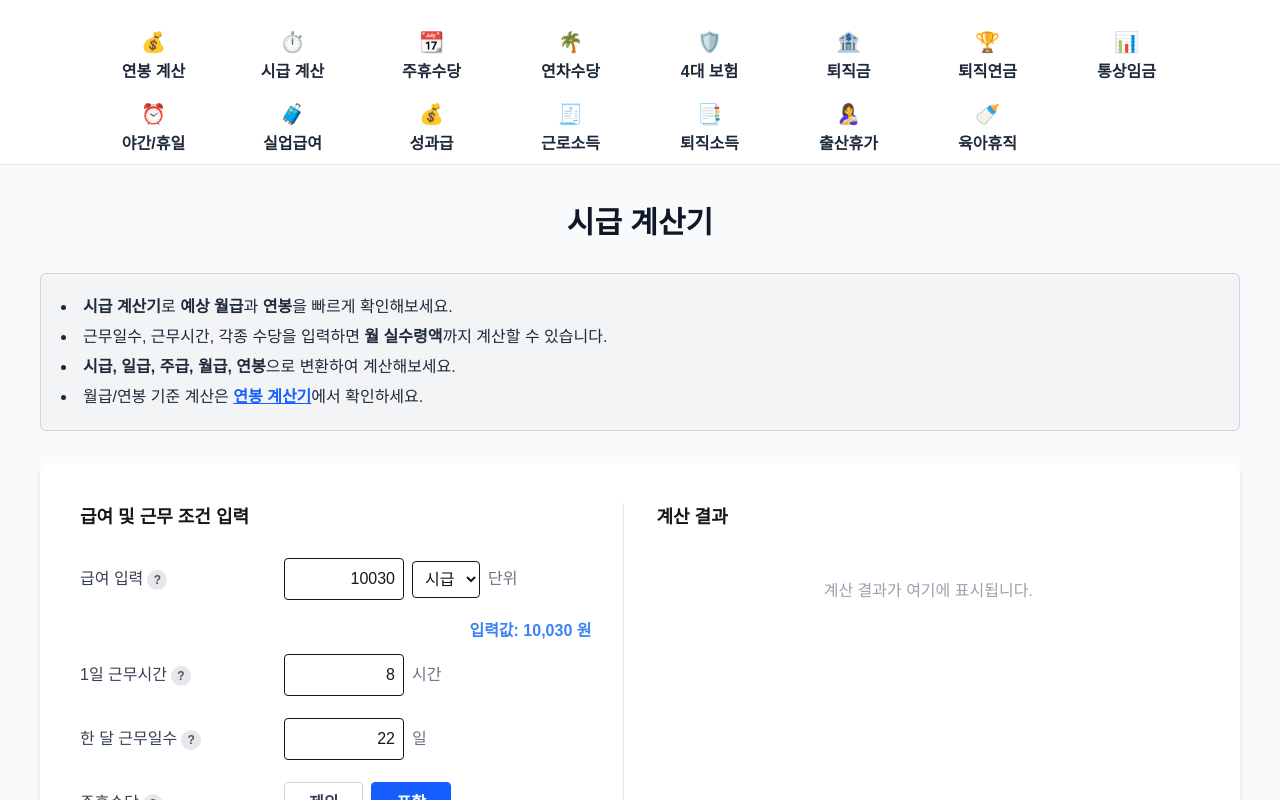
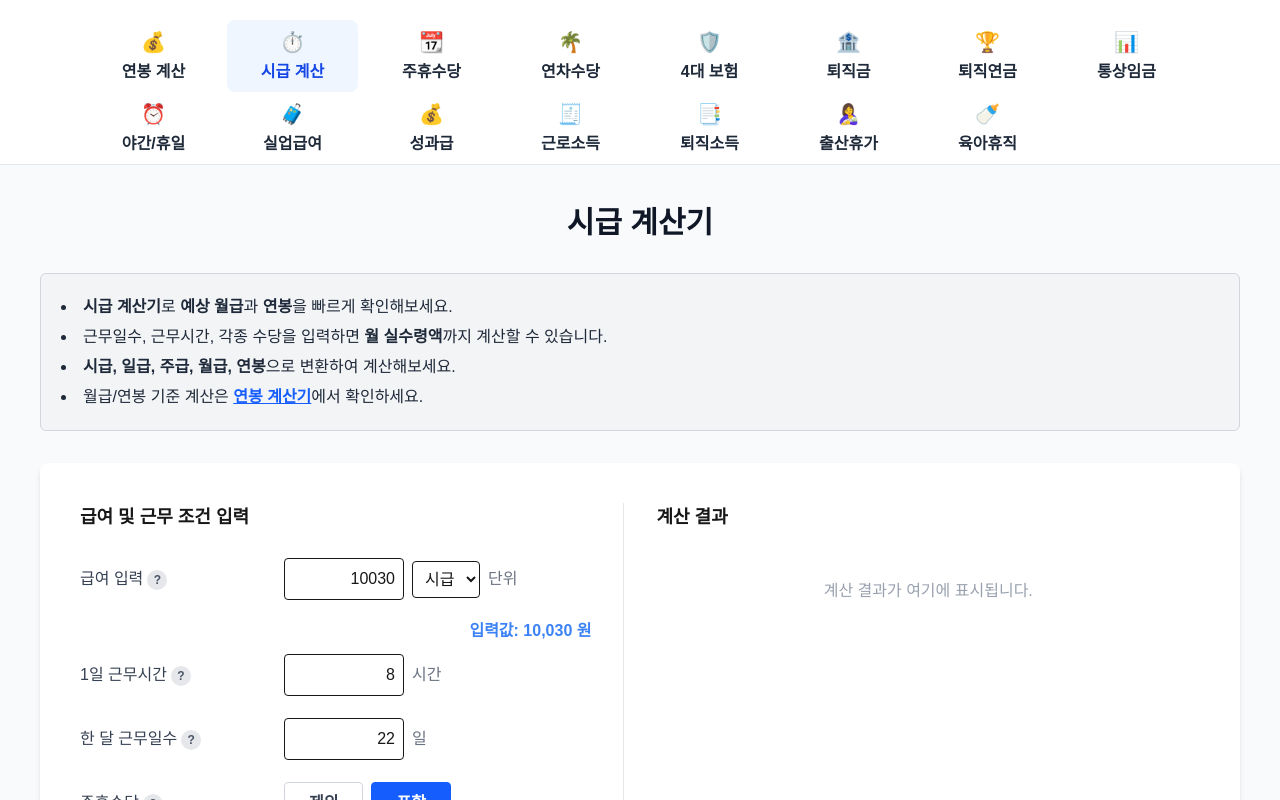
Before and after one commit to Jeonghaemo/workercalculator, a Next.js app: page /hourly in a window 1280 px wide. Shown: the top 800 px of the page. Built offline with nearby package versions, Linux system fonts and the light colour scheme.

Commit message:
네비바변경

```diff
--- a/src/app/components/MobileToolbar.jsx
+++ b/src/app/components/MobileToolbar.jsx
@@ -1,4 +1,5 @@
 import Link from "next/link";
+import { usePathname } from "next/navigation";
 
 const mainTools = [
   { href: "/salary", icon: "💰", label: "연봉" },
@@ -19,20 +20,32 @@ const mainTools = [
 ];
 
 export default function MobileToolbar() {
+  const pathname = usePathname();
+
   return (
     <nav className="fixed bottom-0 left-0 right-0 z-50 bg-white border-t border-gray-200 shadow-lg py-1 lg:hidden">
       <div className="overflow-x-auto">
         <div className="flex flex-nowrap gap-1 px-2 whitespace-nowrap">
-          {mainTools.map((tool) => (
-            <Link
-              key={tool.href}
-              href={tool.href}
-              className="flex flex-col items-center justify-center min-w-[64px] px-2 py-1 text-gray-600 hover:text-blue-600 transition"
-            >
-              <span className="text-xl">{tool.icon}</span>
-              <span className="text-xs font-bold">{tool.label}</span>
-            </Link>
-          ))}
+          {mainTools.map((tool) => {
+            // 현재 활성화 여부
+            const isActive = pathname === tool.href;
+            return (
+              <Link
+                key={tool.href}
+                href={tool.href}
+                className={
+                  "flex flex-col items-center justify-center min-w-[64px] px-2 py-1 transition " +
+                  (isActive
+                    ? "text-blue-600 font-bold"
+                    : "text-gray-600 hover:text-blue-600")
+                }
+                aria-current={isActive ? "page" : undefined}
+              >
+                <span className={`text-xl ${isActive ? "scale-110" : ""}`}>{tool.icon}</span>
+                <span className={`text-xs font-bold ${isActive ? "" : ""}`}>{tool.label}</span>
+              </Link>
+            );
+          })}
         </div>
       </div>
     </nav>
--- a/src/app/components/Navbar.jsx
+++ b/src/app/components/Navbar.jsx
@@ -1,4 +1,6 @@
+"use client";
 import Link from "next/link";
+import { usePathname } from "next/navigation"; // 꼭 필요!
 
 const pages = [
   { href: "/salary", title: "연봉 계산", icon: "💰" },
@@ -18,64 +20,71 @@ const pages = [
   { href: "/parental-leave", title: "육아휴직", icon: "🍼" },
 ];
 
-// PC 버전: 2줄 네비게이션 (lg 이상에서만 보임)
+// PC 버전
 export function NavbarDesktop() {
+  const pathname = usePathname();
   return (
     <nav className="hidden lg:block w-full bg-white border-b border-gray-200 py-0">
       <div className="max-w-6xl mx-auto px-6">
         <div className="grid grid-cols-8 gap-y-0 gap-x-2">
-          {pages.map((page) => (
+          {pages.map((page) => {
+            const isActive = pathname === page.href;
+            return (
               <Link
                 key={page.href}
                 href={page.href}
-              className="
-                flex flex-col items-center justify-center
-                py-2 rounded-lg hover:bg-blue-50 transition
-                group
-              "
+                className={`flex flex-col items-center justify-center py-2 rounded-lg transition group
+                  ${isActive ? "bg-blue-50" : "hover:bg-blue-50"}`}
+                aria-current={isActive ? "page" : undefined}
               >
-              <span className="text-xl mb-1">{page.icon}</span>
-              <span className="text-base font-bold text-gray-800 group-hover:text-blue-700">
+                <span className={`text-xl mb-1 transition ${isActive ? "text-blue-700" : "text-gray-700"}`}>
+                  {page.icon}
+                </span>
+                <span className={`text-base font-bold transition ${isActive ? "text-blue-700" : "text-gray-800 group-hover:text-blue-700"}`}>
                   {page.title}
                 </span>
               </Link>
-          ))}
+            );
+          })}
         </div>
       </div>
     </nav>
   );
 }
 
-// 모바일 버전: 가로 스크롤 네비게이션 (lg 미만에서만 보임)
+// 모바일 버전
 export function NavbarMobile() {
+  const pathname = usePathname();
   return (
     <nav className="block lg:hidden w-full bg-white border-b border-gray-200 py-2">
       <div className="overflow-x-auto scrollbar-hide">
         <div className="flex flex-nowrap gap-2 px-2 whitespace-nowrap">
-          {pages.map((page) => (
+          {pages.map((page) => {
+            const isActive = pathname === page.href;
+            return (
               <Link
                 key={page.href}
                 href={page.href}
-              className="
-                flex flex-col items-center justify-center
-                min-w-[72px] px-2 py-1 rounded-lg
-                hover:bg-blue-50 transition
-                group
-              "
+                className={`flex flex-col items-center justify-center min-w-[72px] px-2 py-1 rounded-lg transition group
+                  ${isActive ? "bg-blue-50" : "hover:bg-blue-50"}`}
+                aria-current={isActive ? "page" : undefined}
               >
-              <span className="text-lg mb-0.5">{page.icon}</span>
-              <span className="text-xs font-bold text-gray-800 group-hover:text-blue-700">
+                <span className={`text-lg mb-0.5 transition ${isActive ? "text-blue-700" : "text-gray-700"}`}>
+                  {page.icon}
+                </span>
+                <span className={`text-xs font-bold transition ${isActive ? "text-blue-700" : "text-gray-800 group-hover:text-blue-700"}`}>
                   {page.title}
                 </span>
               </Link>
-          ))}
+            );
+          })}
         </div>
       </div>
     </nav>
   );
 }
 
-// 통합 내보내기
+// 통합 내보내기 (PC+모바일)
 export default function Navbar() {
   return (
     <>
@@ -85,6 +94,7 @@ export default function Navbar() {
   );
 }
 
+// mainTools: (아래는 참고용, 실제 사용 코드 아님)
 const mainTools = [
   { href: "/salary", icon: "💰", label: "연봉" },
   { href: "/hourly", icon: "⏱️", label: "시급" },
```
Lines whose indentation alone changed are shown as unchanged.
